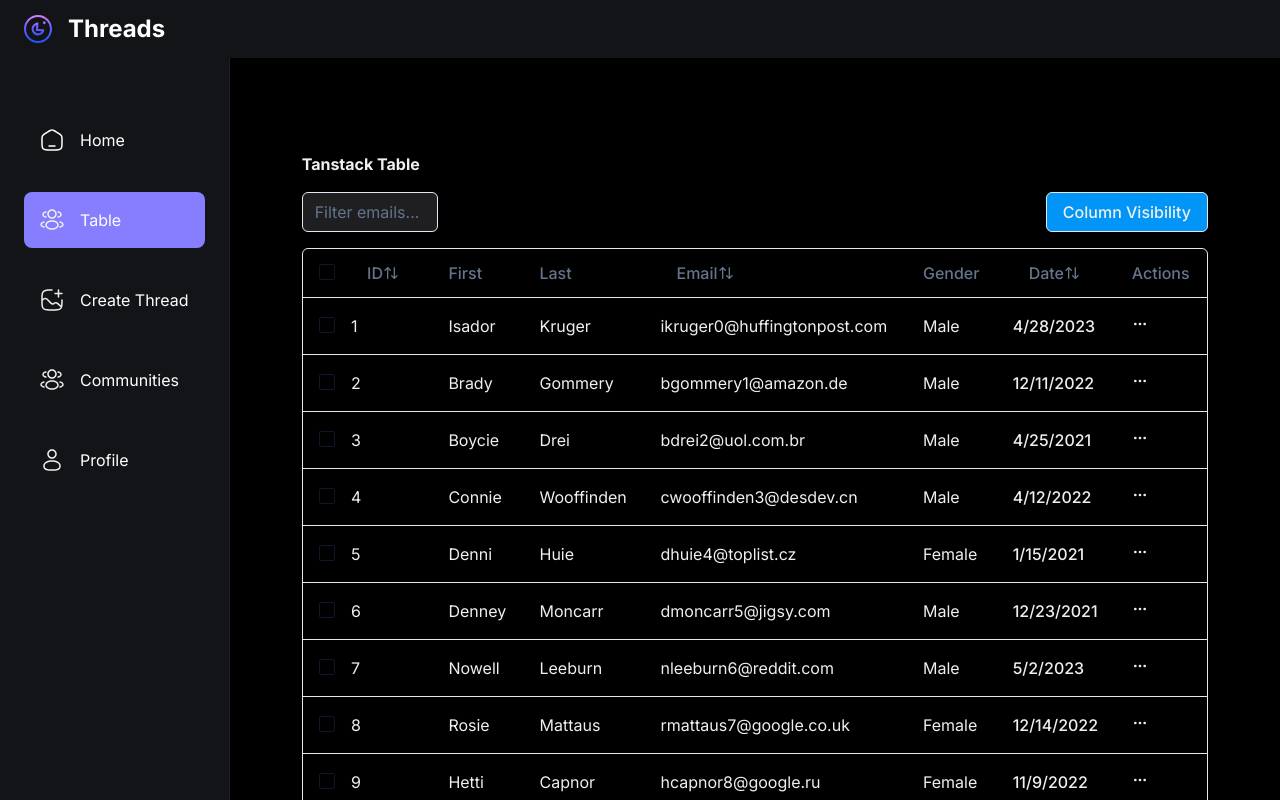
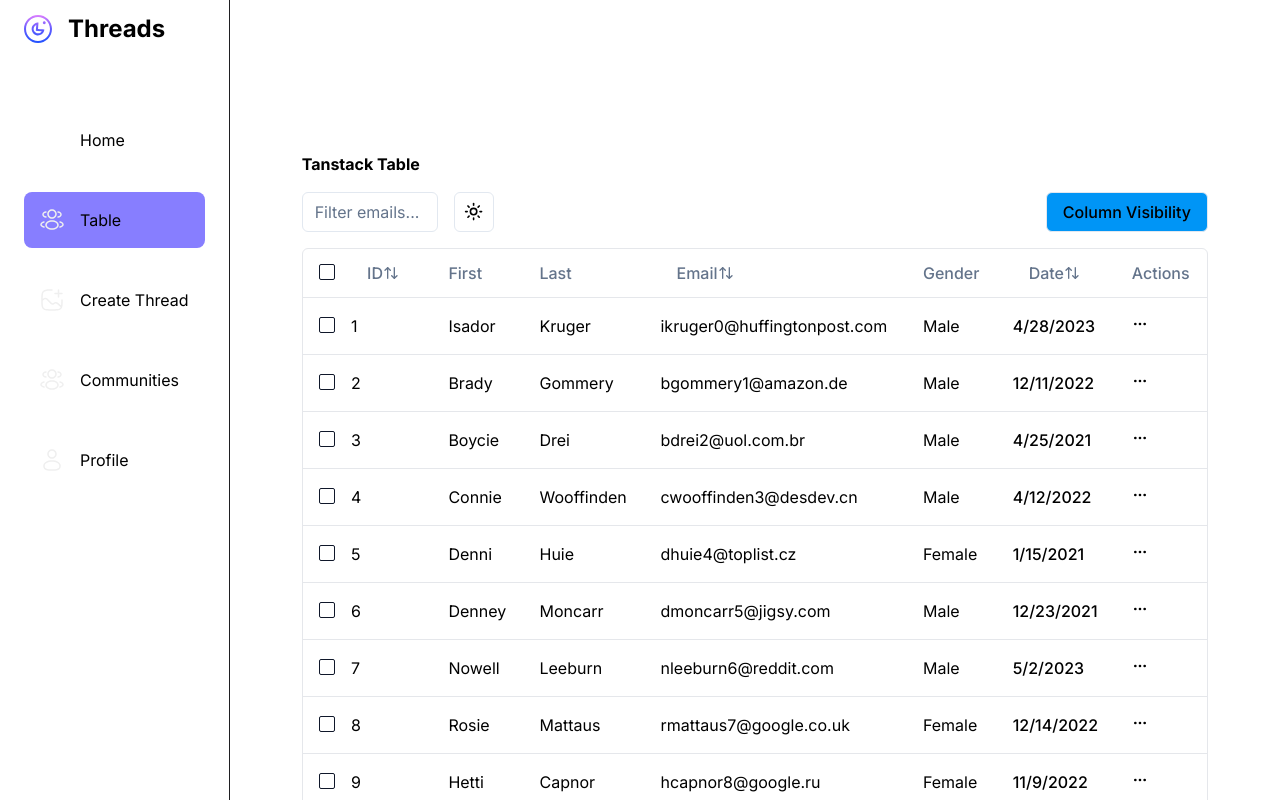
Before and after one commit to AuroraLantean/nextjs-shadcn-demo1, a Next.js app: page /table in a window 1280 px wide. Shown: the top 800 px of the page. Built offline with nearby package versions, Linux system fonts and the light colour scheme.

Commit message:
add column visibility, light/dark toggle

```diff
--- a/app/(root)/layout.tsx
+++ b/app/(root)/layout.tsx
@@ -5,6 +5,7 @@ import Topbar from '@/components/shared/Topbar'
 import LeftSidebar from '@/components/shared/LeftSidebar'
 import RightSidebar from '@/components/shared/RightSidebar'
 import Bottombar from '@/components/shared/Bottombar'
+import { ThemeProvider } from '@/components/theme-provider';//NOT next-themes!!!
 
 const inter = Inter({ subsets: ['latin'] }); // font
 
@@ -19,8 +20,12 @@ export default function RootLayout({
   children: React.ReactNode
 }) {
   return (
-    <html lang="en">
+    <html lang="en" >
       <body className={inter.className}>
+        <ThemeProvider attribute="class"
+          defaultTheme="system"
+          enableSystem
+          disableTransitionOnChange >
           <Topbar />
           <main className='flex flex-row'>
             <LeftSidebar />
@@ -32,8 +37,16 @@ export default function RootLayout({
 
           </main>
           <Bottombar />
+        </ThemeProvider>
       </body>
     </html>
   )
 }
 // max-w-4xl  <RightSidebar />
+/* Add suppressHydrationWarning after development!
+        <ThemeProvider attribute="class"
+          defaultTheme="system"
+          enableSystem
+          disableTransitionOnChange >
+
+*/
--- a/app/(root)/table/page.tsx
+++ b/app/(root)/table/page.tsx
@@ -13,9 +13,10 @@ export default async function TablePage() {
 
   //https://react.dev/reference/react/useMemo cache the result of a calculation between re-renders
   //const data = mData;//JSON.parse(JSON.stringify(mData))
+  //text-light-2
 
   return (
-    <div className="container py-10 mx-auto text-light-2">
+    <div className="container py-10 mx-auto ">
       <h1 className='font-bold '>Tanstack Table</h1>
       <BasicTable data={data} columns={columns} />
     </div>
--- a/app/globals.css
+++ b/app/globals.css
@@ -3,9 +3,9 @@
 @tailwind utilities;
 
 @layer components {
-  /* main */
+  /* main bg-dark-1 */
   .main-container {
-    @apply flex min-h-screen flex-1 flex-col items-center bg-dark-1 px-6 pb-10 pt-28 max-md:pb-32 sm:px-10;
+    @apply flex min-h-screen flex-1 flex-col items-center  px-6 pb-10 pt-28 max-md:pb-32 sm:px-10;
   }
 
   /* Head Text */
@@ -58,8 +58,9 @@
     @apply border-none bg-dark-3 text-base-regular text-light-4 outline-none !important;
   }
 
+  /*bg-dark-2*/
   .topbar {
-    @apply fixed top-0 z-30 flex w-full items-center justify-between bg-dark-2 px-6 py-3;
+    @apply fixed top-0 z-30 flex w-full items-center justify-between  px-6 py-3;
   }
 
   .bottombar {
@@ -73,9 +74,9 @@
   .bottombar_link {
     @apply relative flex flex-col items-center gap-2 rounded-lg p-2 sm:flex-1 sm:px-2 sm:py-2.5;
   }
-
+  /*bg-dark-2*/
   .leftsidebar {
-    @apply sticky left-0 top-0 z-20 flex h-screen w-fit flex-col justify-between overflow-auto border-r border-r-dark-4 bg-dark-2 pb-5 pt-28 max-md:hidden;
+    @apply sticky left-0 top-0 z-20 flex h-screen w-fit flex-col justify-between overflow-auto border-r border-r-dark-4  pb-5 pt-28 max-md:hidden;
   }
 
   .leftsidebar_link {
--- /dev/null
+++ b/components/ThemeToggle.tsx
@@ -0,0 +1,42 @@
+"use client"
+
+import * as React from "react"
+import { Moon, Sun } from "lucide-react"
+import { useTheme } from "next-themes"
+
+import { Button } from "@/components/ui/button"
+import {
+  DropdownMenu,
+  DropdownMenuContent,
+  DropdownMenuItem,
+  DropdownMenuTrigger,
+} from "@/components/ui/dropdown-menu"
+
+export function ThemeToggle({ className, ...props }: React.HTMLAttributes<HTMLDivElement>) {
+  const { setTheme } = useTheme()
+
+  return (
+    <div className={className} {...props}>
+      <DropdownMenu>
+        <DropdownMenuTrigger asChild>
+          <Button variant="outline" size="icon">
+            <Sun className="h-[1.2rem] w-[1.2rem] rotate-0 scale-100 transition-all dark:-rotate-90 dark:scale-0" />
+            <Moon className="absolute h-[1.2rem] w-[1.2rem] rotate-90 scale-0 transition-all dark:rotate-0 dark:scale-100" />
+            <span className="sr-only">Toggle theme</span>
+          </Button>
+        </DropdownMenuTrigger>
+        <DropdownMenuContent align="end">
+          <DropdownMenuItem onClick={() => setTheme("light")}>
+            Light
+          </DropdownMenuItem>
+          <DropdownMenuItem onClick={() => setTheme("dark")}>
+            Dark
+          </DropdownMenuItem>
+          <DropdownMenuItem onClick={() => setTheme("system")}>
+            System
+          </DropdownMenuItem>
+        </DropdownMenuContent>
+      </DropdownMenu>
+    </div>
+  )
+}
--- a/components/shared/LeftSidebar.tsx
+++ b/components/shared/LeftSidebar.tsx
@@ -16,7 +16,7 @@ function LeftSidebar() {
           const isActive = (pathname.includes(link.route) && link.route.length > 1) || pathname === link.route;
           //link.route.length > 1 => the route is not "/"
           // the home route "/" is determined by pathname == link.route
-
+          //text-light-1
           return (
             <Link
               href={link.route}
@@ -29,7 +29,7 @@ function LeftSidebar() {
                 width={24}
                 height={24}
               />
-              <p className="text-light-1 max-lg:hidden">{link.label}</p>
+              <p className=" max-lg:hidden">{link.label}</p>
             </Link>
           )
         }
--- a/components/shared/RightSidebar.tsx
+++ b/components/shared/RightSidebar.tsx
@@ -1,11 +1,12 @@
 function RightSidebar() {
+  //text-light-1
   return (
     <section className="custom-scrollbar rightsidebar">
       <div className="flex flex-1 flex-col justify-start">
-        <h3 className="text-heading4-medium text-light-1">Suggested Communities</h3>
+        <h3 className="text-heading4-medium ">Suggested Communities</h3>
       </div>
       <div className="flex flex-1 flex-col justify-start">
-        <h3 className="text-heading4-medium text-light-1">Suggested Users</h3>
+        <h3 className="text-heading4-medium ">Suggested Users</h3>
       </div>
     </section>
   )
--- a/components/shared/Topbar.tsx
+++ b/components/shared/Topbar.tsx
@@ -2,13 +2,13 @@ import Link from "next/link";
 import Image from "next/image";
 //import { SignOutButton, SignedIn, OrganizationSwitcher } from "@clerk/nextjs";
 //import { dark } from "@clerk/themes";
-
+//text-light-1
 function Topbar() {
   return (
     <nav className="topbar">
       <Link href="/" className="flex items-center gap-4">
         <Image src="/assets/logo.svg" alt="logo" width={28} height={28} />
-        <p className="text-heading3-bold text-light-1 max-xs:hidden">Threads</p>
+        <p className="text-heading3-bold  max-xs:hidden">Threads</p>
       </Link>
 
       <div className="flex items-center gap-1">
--- a/components/tables/basicTable.tsx
+++ b/components/tables/basicTable.tsx
@@ -25,9 +25,10 @@ import {
   DropdownMenuContent,
   DropdownMenuTrigger,
 } from "@/components/ui/dropdown-menu"
-import { Fragment, useState } from 'react'
+import { Fragment, useEffect, useState } from 'react'
 import { Button } from '../ui/button'
 import { Input } from '../ui/input'
+import { ThemeToggle } from '../ThemeToggle'
 
 type DataTableProps<TData, TValue> = {
   columns: ColumnDef<TData, TValue>[]
@@ -63,23 +64,26 @@ export default function BasicTable<TData, TValue>({ data, columns }: DataTablePr
     <input type='text' value={filtering}
         onChange={e => setFiltering(e.target.value)}*/
   return (
-    <div>
+    <Fragment>
       <div className="flex items-center py-4">
         <Input
-          className='max-w-[15%] bg-dark-4'
+          className='max-w-[15%] '
           placeholder="Filter emails..."
           value={(table.getColumn("email")?.getFilterValue() as string) ?? ""}
           onChange={(event) =>
             table.getColumn("email")?.setFilterValue(event.target.value)
           }
         />
+
+        <ThemeToggle className='ml-4' />
+
         <DropdownMenu>
           <DropdownMenuTrigger asChild>
             <Button variant="outline" className="ml-auto bg-blue">
               Column Visibility
             </Button>
           </DropdownMenuTrigger>
-          <DropdownMenuContent align="end" className='bg-dark-4 text-light-2'>
+          <DropdownMenuContent align="end" >
             {table
               .getAllColumns()
               .filter(
@@ -145,24 +149,6 @@ export default function BasicTable<TData, TValue>({ data, columns }: DataTablePr
               </TableRow>
             )}
           </TableBody>
-          <TableFooter>
-            {table.getFooterGroups().map((footerGroup) => (
-              <TableRow key={footerGroup.id}>
-                {footerGroup.headers.map((header) => {
-                  return (
-                    <TableHead key={header.id}>
-                      {header.isPlaceholder
-                        ? null
-                        : flexRender(
-                          header.column.columnDef.header,
-                          header.getContext()
-                        )}
-                    </TableHead>
-                  )
-                })}
-              </TableRow>
-            ))}
-          </TableFooter>
         </Table>
       </div>
 
@@ -208,11 +194,30 @@ export default function BasicTable<TData, TValue>({ data, columns }: DataTablePr
         {table.getFilteredSelectedRowModel().rows.length} of{" "}
         {table.getFilteredRowModel().rows.length} row(s) selected.
       </div>
-    </div>
+    </Fragment>
   )
 }
-/*{{ asc: '🔼', desc: '🔽' }[header.column.getIsSorted() ?? null]}
-        <thead>
+/*
+          <TableFooter>
+            {table.getFooterGroups().map((footerGroup) => (
+              <TableRow key={footerGroup.id}>
+                {footerGroup.headers.map((header) => {
+                  return (
+                    <TableHead key={header.id}>
+                      {header.isPlaceholder
+                        ? null
+                        : flexRender(
+                          header.column.columnDef.header,
+                          header.getContext()
+                        )}
+                    </TableHead>
+                  )
+                })}
+              </TableRow>
+            ))}
+          </TableFooter>
+
+<thead>
           <tr>
             <th>ID</th>
           </tr>
--- /dev/null
+++ b/components/theme-provider.tsx
@@ -0,0 +1,9 @@
+"use client"
+
+import * as React from "react"
+import { ThemeProvider as NextThemesProvider } from "next-themes"
+import { type ThemeProviderProps } from "next-themes/dist/types"
+
+export function ThemeProvider({ children, ...props }: ThemeProviderProps) {
+  return <NextThemesProvider {...props}>{children}</NextThemesProvider>
+}
--- a/mockdata/columns.tsx
+++ b/mockdata/columns.tsx
@@ -134,7 +134,7 @@ export const columns: ColumnDef<dataT>[] = [
               <MoreHorizontal className="h-4 w-4" />
             </Button>
           </DropdownMenuTrigger>
-          <DropdownMenuContent align="end" className='bg-dark-4 text-light-2'>
+          <DropdownMenuContent align="end" >
             <DropdownMenuLabel>Actions</DropdownMenuLabel>
             <DropdownMenuItem
               onClick={() => navigator.clipboard.writeText(personId.toString())}
--- a/tailwind.config.js
+++ b/tailwind.config.js
@@ -175,7 +175,7 @@ module.exports = {
       colors: {
         'primary-500': '#877EFF',
         'secondary-500': '#FFB620',
-        'blue': '#0095F6',
+        blue: '#0095F6',
         'logout-btn': '#FF5A5A',
         'navbar-menu': 'rgba(16, 16, 18, 0.6)',
         'dark-1': '#000000',
```
Lines whose indentation alone changed are shown as unchanged.
